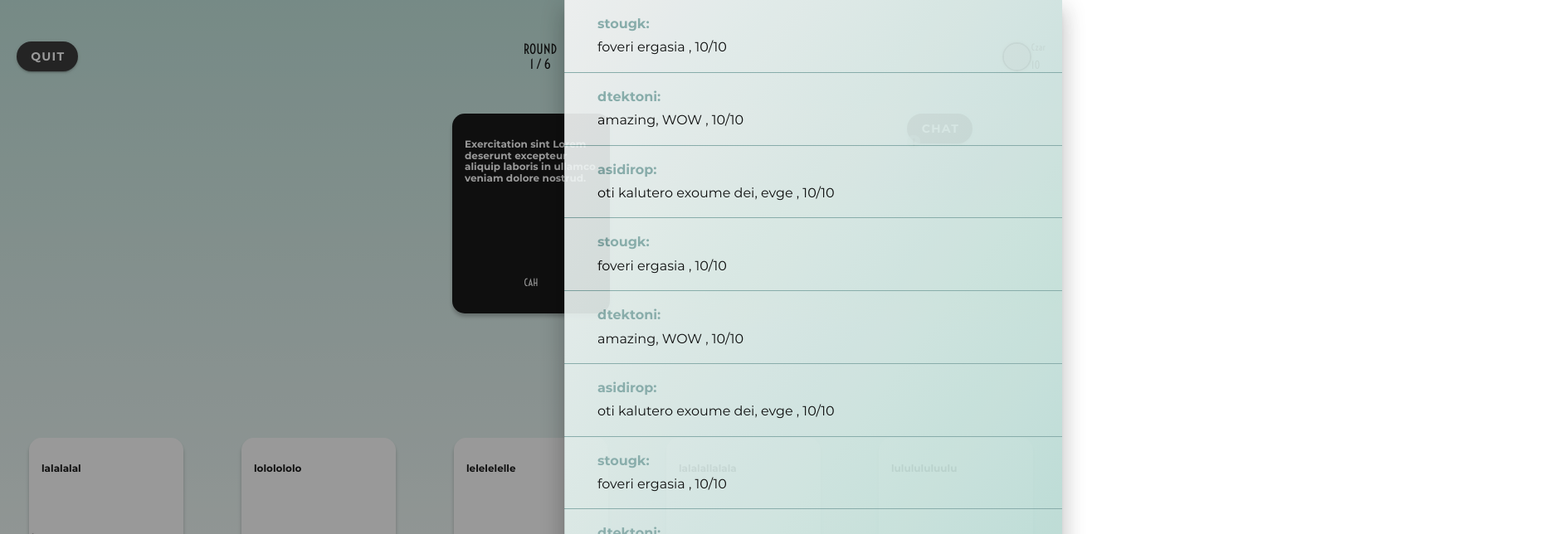
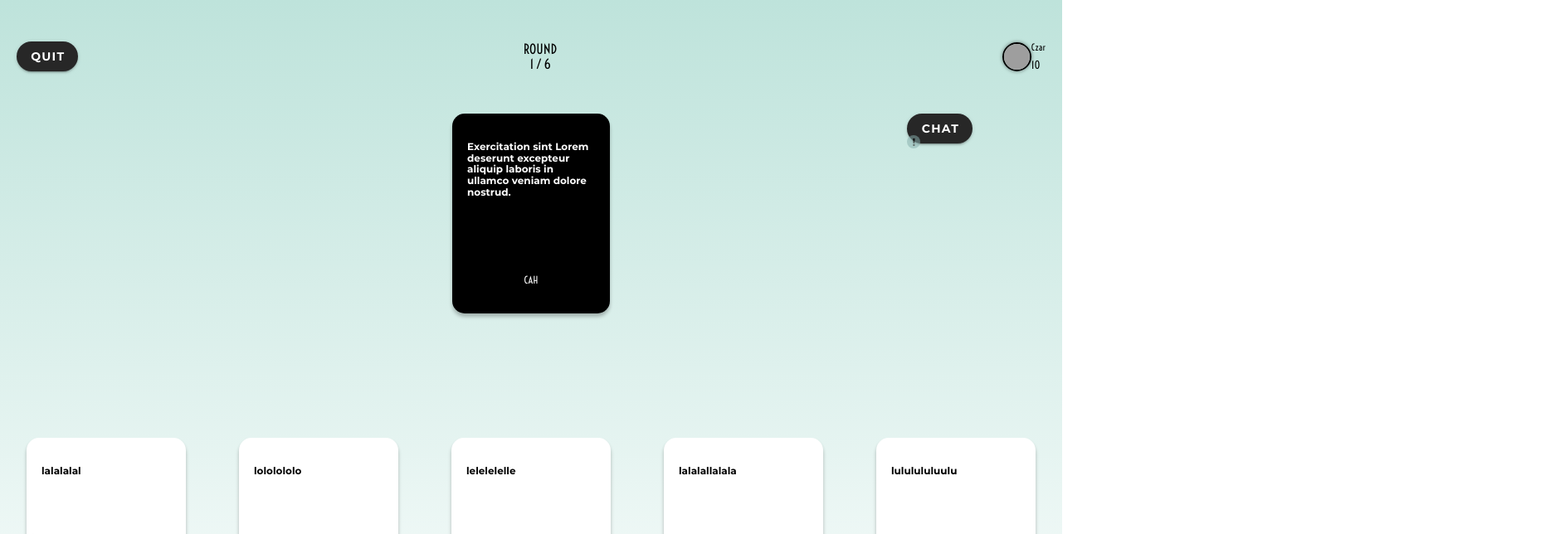
Before and after one commit to TricoreGr/CAH, a Vue app in the folder client/: page /play/1 in a window 1280 px wide. Shown: the top 644 px of the page at 83% size, 1880 px wide, since content can reach past the window. Built offline with nearby package versions, Linux system fonts and the light colour scheme; grey boxes are pictures that could not be loaded; the HTML template or start-up script is replaced by a standard one.

Commit message:
Add anime.js and animations for next round event

```diff
--- a/client/package.json
+++ b/client/package.json
@@ -8,6 +8,7 @@
     "lint": "vue-cli-service lint"
   },
   "dependencies": {
+    "animejs": "^3.1.0",
     "axios": "^0.19.0",
     "core-js": "^3.4.3",
     "vue": "^2.6.10",
--- a/client/src/styles/components/cards/cards.scss
+++ b/client/src/styles/components/cards/cards.scss
@@ -11,6 +11,8 @@
     box-shadow: 0px 4px 4px rgba(0, 0, 0, 0.25);
     background: $color-white;
     user-select: none;
+    border: 3px solid transparent;
+    transition : border 200ms ease-out;
 
     @media (min-width:$tabletLarge){
     width: 156px;
@@ -35,7 +37,7 @@
 
     &--selected{
         border:3px solid $color-black;
-            }
+        }
 
     &--czar{
         width: 190px;
--- a/client/src/styles/components/game/game.scss
+++ b/client/src/styles/components/game/game.scss
@@ -57,6 +57,28 @@
     position: relative;
     border-radius: 50%;
     text-align: center;
+  }
+
+  &__animation{
+    opacity: 0;
+    font-family: $montserrat;
+    position: absolute;
+    transform: rotate(30deg);
+    &--round{
+      margin-left: 25%;
+        &:nth-child(1){
+          font-size: 50px;
+          margin-left: 17%;
+        }
+        &:nth-child(2){
+          font-size: 17px;
+          margin-left: 51%;
+        }
+        &:nth-child(3){
+          font-size: 40px;
+          margin-left: 68%;
+        }
+    }
   }
 }
 
--- a/client/src/views/Game.vue
+++ b/client/src/views/Game.vue
@@ -1,11 +1,14 @@
 <template>
   <div class="inGame">
+    <div
+      v-for="index in 3"
+      :key="index"
+      class="inGame__animation inGame__animation--round"
+    >
+      Round 2
+    </div>
     <div class="inGame__statusWrapper">
-      <v-btn
-        rounded
-        color="black"
-        dark
-      >
+      <v-btn rounded color="black" dark>
         QUIT
       </v-btn>
       <v-navigation-drawer
@@ -15,10 +18,15 @@
         temporary
         class="chat"
       >
-    <div class="chat__message-wrapper" v-for="(message,index) in messages" :key="index">
-      <span class="chat__user" >{{message.user}}: </span>
-      <span class="chat__message" >{{message.text}}</span>
+        <div
+          class="chat__message-wrapper"
+          v-for="(message, index) in messages"
+          :key="index"
+        >
+          <span class="chat__user">{{ message.user }}: </span>
+          <span class="chat__message">{{ message.text }}</span>
         </div>
+
         <template v-slot:append>
           <v-text-field
             :type="'text'"
@@ -31,14 +39,13 @@
           </v-text-field>
           <v-btn @click.native="sendMessage" class="chat__submit">send</v-btn>
         </template>
-
       </v-navigation-drawer>
       <div class="inGame__roundWrapper">
         <span class="inGame__round">
           ROUND
         </span>
         <span class="inGame__round">
-          {{currentRound}} / {{totalRounds}}
+          {{ currentRound }} / {{ totalRounds }}
         </span>
       </div>
       <player></player>
@@ -50,7 +57,13 @@
             ullamco veniam dolore nostrud."
       ></card>
       <div class="inGame__chatButtonWrapper">
-        <v-btn rounded color="black" dark @click.native="chatNotification= false" @click.stop="drawer = !drawer">
+        <v-btn
+          rounded
+          color="black"
+          dark
+          @click.native="chatNotification = false"
+          @click.stop="drawer = !drawer"
+        >
           CHAT
         </v-btn>
         <div v-if="chatNotification" class="inGame__chatNotification blink">
@@ -70,7 +83,9 @@
 import cardCarousel from "./components/cardCarousel";
 import card from "./components/card";
 import player from "./components/player";
-import userCarousel from './components/userCarousel'
+import userCarousel from "./components/userCarousel";
+import anime from "animejs/lib/anime.es.js";
+
 export default {
   components: {
     cardCarousel,
@@ -79,94 +94,145 @@ export default {
     userCarousel
   },
   methods: {
-    sendMessage(){
-      if(this.message){
-        this.messages.push(
-          {
-          "user":this.username,
-          "text":this.message
+    sendMessage() {
+      if (this.message) {
+        this.messages.push({
+          user: this.username,
+          text: this.message
         });
         //reset input
-          this.message="";
+        this.message = "";
         //wait 0.01 secs because we need to add element
-          setTimeout(this.scrollToLastMessage,10);
+        setTimeout(this.scrollToLastMessage, 10);
       }
     },
-    scrollToLastMessage(){
+    scrollToLastMessage() {
       //element generated by vuetify
-          var test = document.getElementsByClassName("v-navigation-drawer__content")[0];
+      var test = document.getElementsByClassName(
+        "v-navigation-drawer__content"
+      )[0];
 
       //scroll to the end of the container
-          test.scrollTop=test.scrollHeight;
+      test.scrollTop = test.scrollHeight;
+    },
+    nextRoundAnimation(i) {
+      var translate_y;
+      i++;
+      switch (i) {
+        case 1:
+          translate_y = 100;
+          break;
+        case 2:
+          translate_y = 400;
+          break;
+          case 3:
+          translate_y = 250;
+          break;
+      }
+      anime({
+        targets: `.inGame__animation:nth-child(${i})`,
+        translateY: [500, translate_y],
+        duration: 2000,
+        easing: "easeInOutQuart",
+        opacity: [0, 1],
+        complete: () =>
+          anime({
+            targets: `.inGame__animation:nth-child(${i})`,
+            scale: [1, 2],
+            direction: "alternate",
+            easing: "easeInOutSine",
+            duration: 1000,
+            complete: () =>
+              anime({
+                targets: `.inGame__animation:nth-child(${i})`,
+                scale: 2,
+                translateY: 0,
+                easing: "easeInOutQuart",
+                duration: 1000,
+                opacity: [1, 0]
+              })
+          })
+      });
+      if (i <= 3) {
+        this.nextRoundAnimation(i);
+      }
     }
   },
   data() {
     return {
-      username:"Kotsovolos",
-      message:"",
-      chatNotification:true,
-      currentRound:1,
-      totalRounds:6,
-      drawer: true,
-      messages:[
+      animationTimeline: anime.timeline(),
+      username: "Kotsovolos",
+      message: "",
+      chatNotification: true,
+      currentRound: 1,
+      totalRounds: 6,
+      drawer: false,
+      messages: [
         {
-          'user':'stougk',
-          'text':'foveri ergasia , 10/10'
+          user: "stougk",
+          text: "foveri ergasia , 10/10"
         },
         {
-          'user':'dtektoni',
-          'text':'amazing, WOW , 10/10'
+          user: "dtektoni",
+          text: "amazing, WOW , 10/10"
         },
         {
-          'user':'asidirop',
-          'text':'oti kalutero exoume dei, evge , 10/10'
-        },{
-          'user':'stougk',
-          'text':'foveri ergasia , 10/10'
+          user: "asidirop",
+          text: "oti kalutero exoume dei, evge , 10/10"
         },
         {
-          'user':'dtektoni',
-          'text':'amazing, WOW , 10/10'
+          user: "stougk",
+          text: "foveri ergasia , 10/10"
         },
         {
-          'user':'asidirop',
-          'text':'oti kalutero exoume dei, evge , 10/10'
-        },{
-          'user':'stougk',
-          'text':'foveri ergasia , 10/10'
+          user: "dtektoni",
+          text: "amazing, WOW , 10/10"
         },
         {
-          'user':'dtektoni',
-          'text':'amazing, WOW , 10/10'
+          user: "asidirop",
+          text: "oti kalutero exoume dei, evge , 10/10"
         },
         {
-          'user':'asidirop',
-          'text':'oti kalutero exoume dei, evge , 10/10'
-        },{
-          'user':'stougk',
-          'text':'foveri ergasia , 10/10'
+          user: "stougk",
+          text: "foveri ergasia , 10/10"
         },
         {
-          'user':'dtektoni',
-          'text':'amazing, WOW , 10/10'
+          user: "dtektoni",
+          text: "amazing, WOW , 10/10"
         },
         {
-          'user':'asidirop',
-          'text':'oti kalutero exoume dei, evge , 10/10'
-        },{
-          'user':'stougk',
-          'text':'foveri ergasia , 10/10'
+          user: "asidirop",
+          text: "oti kalutero exoume dei, evge , 10/10"
         },
         {
-          'user':'dtektoni',
-          'text':'amazing, WOW , 10/10'
+          user: "stougk",
+          text: "foveri ergasia , 10/10"
         },
         {
-          'user':'asidirop',
-          'text':'oti kalutero exoume dei, evge , 10/10'
+          user: "dtektoni",
+          text: "amazing, WOW , 10/10"
+        },
+        {
+          user: "asidirop",
+          text: "oti kalutero exoume dei, evge , 10/10"
+        },
+        {
+          user: "stougk",
+          text: "foveri ergasia , 10/10"
+        },
+        {
+          user: "dtektoni",
+          text: "amazing, WOW , 10/10"
+        },
+        {
+          user: "asidirop",
+          text: "oti kalutero exoume dei, evge , 10/10"
         }
       ]
-    }
+    };
+  },
+  mounted() {
+    this.nextRoundAnimation(0);
   }
 };
 </script>
--- a/client/src/views/components/cardCarousel.vue
+++ b/client/src/views/components/cardCarousel.vue
@@ -34,7 +34,7 @@ export default {
         ],
         selectedCardIndex:-1,
         swiperOption: {
-          slidesPerView: 4,
+          slidesPerView: 5,
           breakpoints: {
             1542: {
               slidesPerView: 5,
```
Lines whose indentation alone changed are shown as unchanged.
